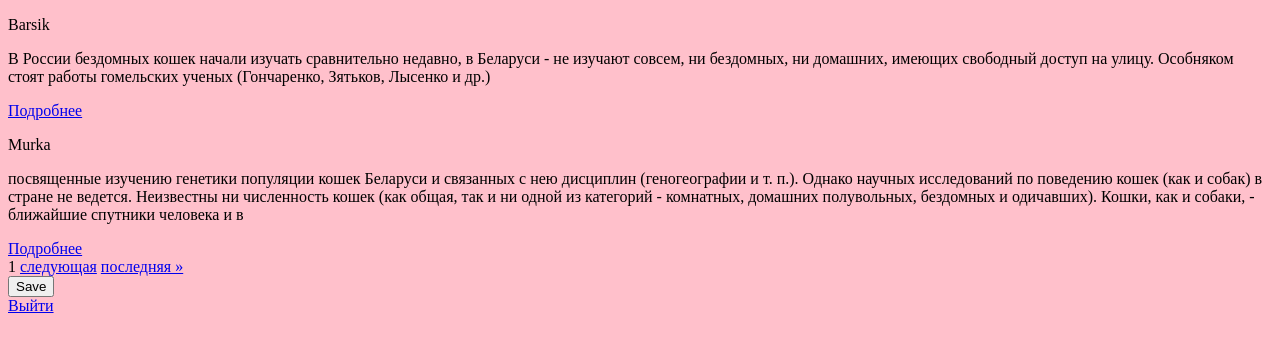
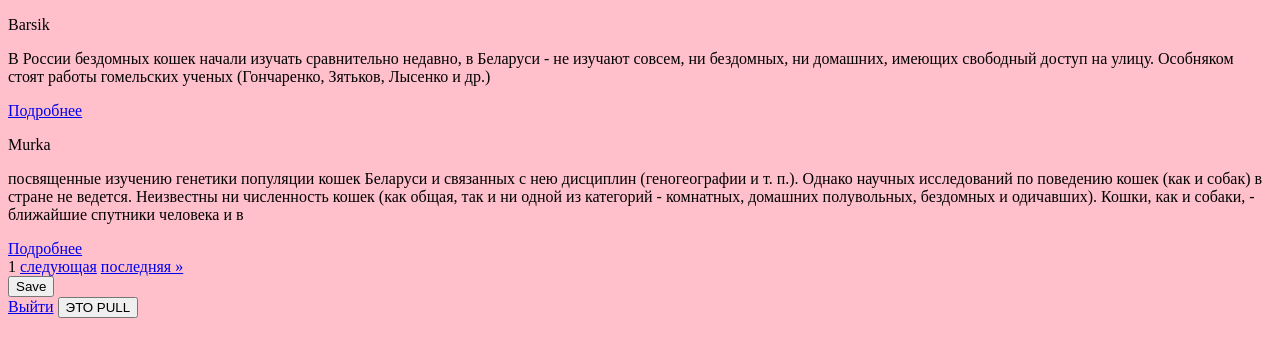
Before and after one commit to AndreyPyBack/catsproject, a Django app: page / in a window 1280 px wide. Shown: the top 357 px of the page. Run offline with Django 4.2, Linux system fonts and the light colour scheme; data comes from the database, SQL or seed files in the repository.

Commit message:
first commit

```diff
--- a/ZS/templates/index.html
+++ b/ZS/templates/index.html
@@ -38,5 +38,7 @@
 {% endif %}
 
 <a href = "{% url 'logout'%}">Выйти</a>
+
+<button>ЭТО PULL</button>
 </body>
 </html>
```
